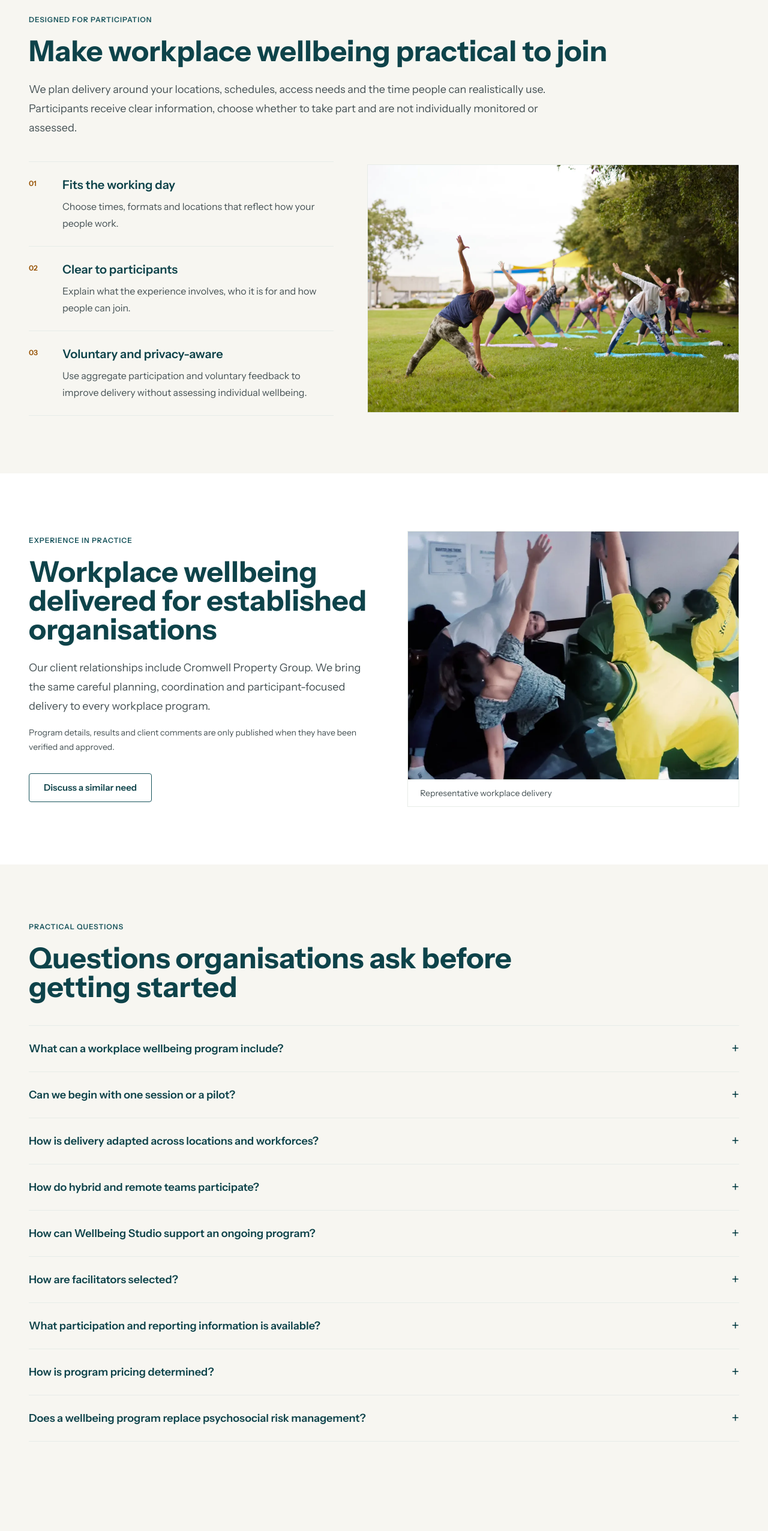
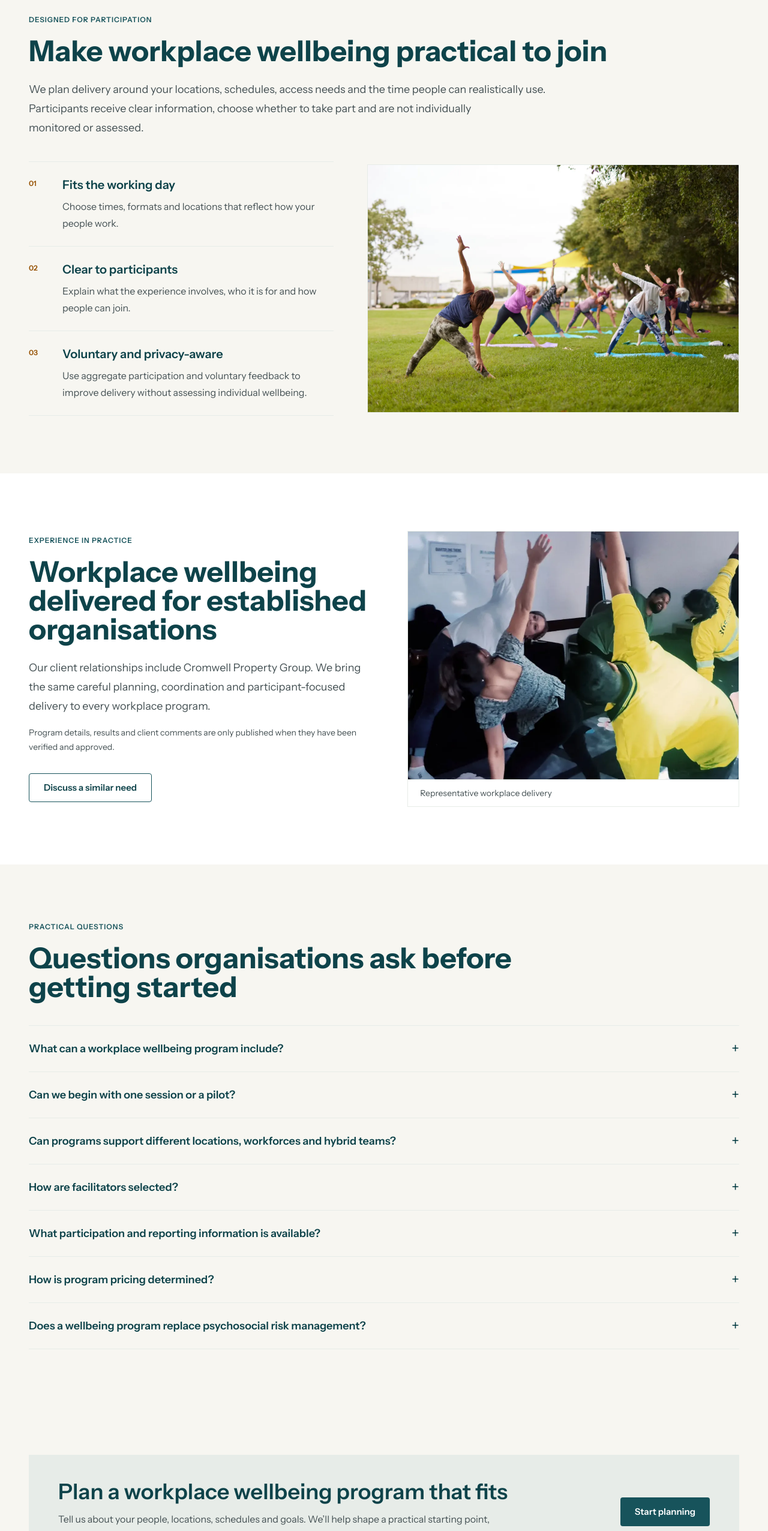
Before and after one commit to glennhammond/cya-website-prototype, a Next.js app: page /workplace-wellbeing-programs in a window 1280 px wide. Shown: the part 3440-5992 px from the top of the page at 60% size. Built offline with nearby package versions, Linux system fonts and the light colour scheme.

Commit message:
Refine program FAQs and closing CTA

```diff
--- a/app/workplace-wellbeing-programs/page.tsx
+++ b/app/workplace-wellbeing-programs/page.tsx
@@ -85,7 +85,7 @@ export default function WorkplaceWellbeingProgramsPage() {
         <ProductionContainer>
           <ProductionKicker>Designed for participation</ProductionKicker>
           <h2 className="mt-5 text-4xl font-bold lg:text-5xl xl:whitespace-nowrap">Make workplace wellbeing practical to join</h2>
-          <p className="mt-6 max-w-4xl text-lg leading-8 text-[var(--cya-body)]">We plan delivery around your locations, schedules, access needs and the time people can realistically use. Participants receive clear information, choose whether to take part and are not individually monitored or assessed.</p>
+          <p className="mt-6 max-w-4xl text-lg leading-8 text-[var(--cya-body)]">We plan delivery around your locations, schedules, access needs and the time people can realistically use. Participants receive clear information, choose whether to take part and are not individually <span className="whitespace-nowrap">monitored or assessed.</span></p>
           <div className="mt-10 grid gap-10 lg:grid-cols-[minmax(0,0.9fr)_minmax(0,1.1fr)] lg:items-center lg:gap-14">
             <div className="border-y border-[var(--cya-divider)]">
               <article className="grid grid-cols-[2.5rem_1fr] gap-4 border-b border-[var(--cya-divider)] py-6">
@@ -155,9 +155,7 @@ export default function WorkplaceWellbeingProgramsPage() {
             {[
               ["What can a workplace wellbeing program include?", "A program can combine workplace yoga, Pilates, mindfulness, workshops, expert-led sessions and Wellbeing Studio support. The mix is shaped around your people, locations, schedules and goals."],
               ["Can we begin with one session or a pilot?", "Yes. You can begin with one experience, a short series or a focused pilot before deciding whether ongoing support would be useful."],
-              ["How is delivery adapted across locations and workforces?", "We confirm the people, environment, access needs, available space and working patterns before recommending formats, facilitators and a delivery schedule."],
-              ["How do hybrid and remote teams participate?", "Programs can combine onsite delivery, live online sessions and Wellbeing Studio access so people can take part across different locations and working arrangements."],
-              ["How can Wellbeing Studio support an ongoing program?", "Wellbeing Studio can provide guided practices and live or on-demand support between facilitated sessions, where that continuity suits the program."],
+              ["Can programs support different locations, workforces and hybrid teams?", "Yes. We confirm the people, locations, access needs, available spaces and working patterns before recommending a mix of onsite delivery, live online sessions and Wellbeing Studio support."],
               ["How are facilitators selected?", "Facilitators are matched to the service, participant group, workplace setting and delivery requirements. Availability and suitability are confirmed before launch."],
               ["What participation and reporting information is available?", "This depends on the delivery model. We agree reporting expectations before launch and keep employer reporting aggregate, proportionate and privacy-aware."],
               ["How is program pricing determined?", "Pricing reflects the mix of services, delivery mode, frequency, locations, participant reach and the coordination or reporting required. We scope these factors before providing a proposal."],
@@ -175,7 +173,7 @@ export default function WorkplaceWellbeingProgramsPage() {
         </ProductionContainer>
       </section>
 
-      <ProductionClosing heading="Shape a program people can trust" body="Start with the organisational need, practical constraints and the change you need to support." />
+      <ProductionClosing heading="Plan a workplace wellbeing program that fits" body="Tell us about your people, locations, schedules and goals. We’ll help shape a practical starting point, whether that is one session, a pilot or an ongoing program." />
     </>
   );
 }
```
